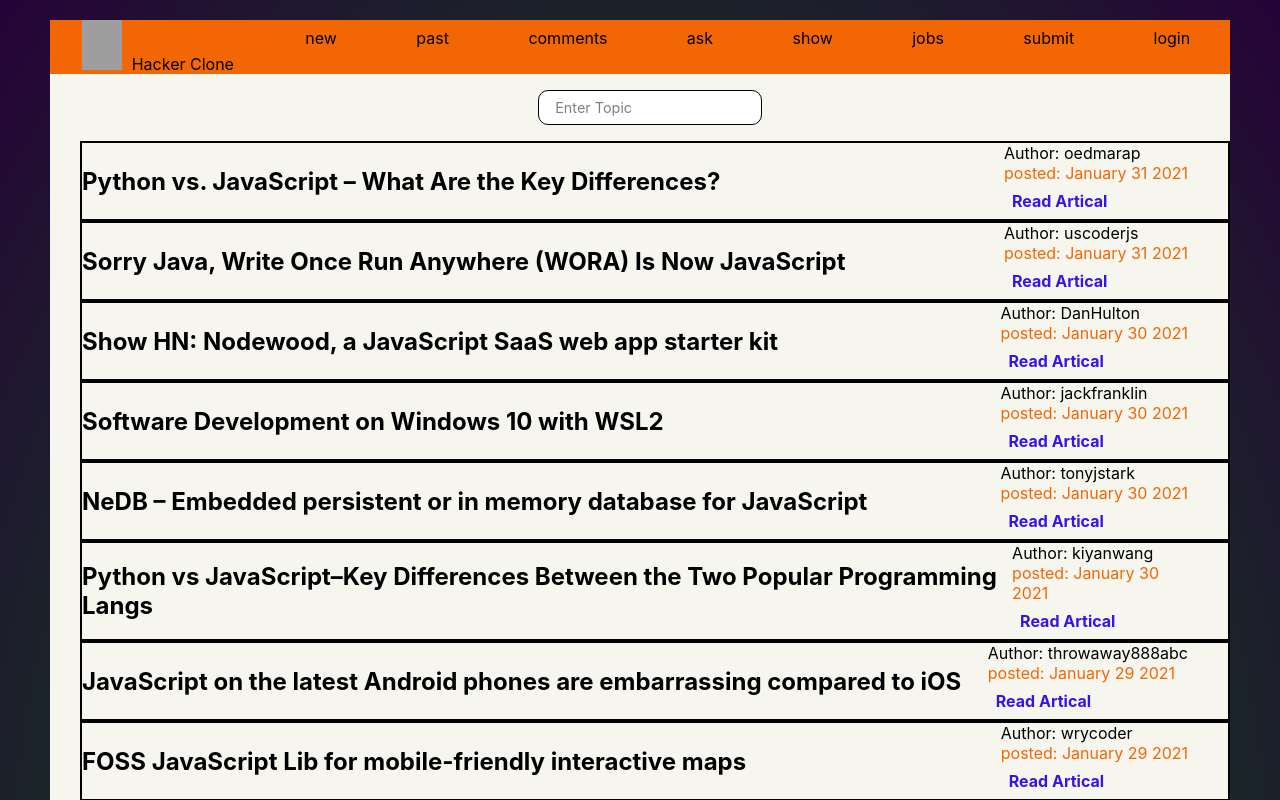
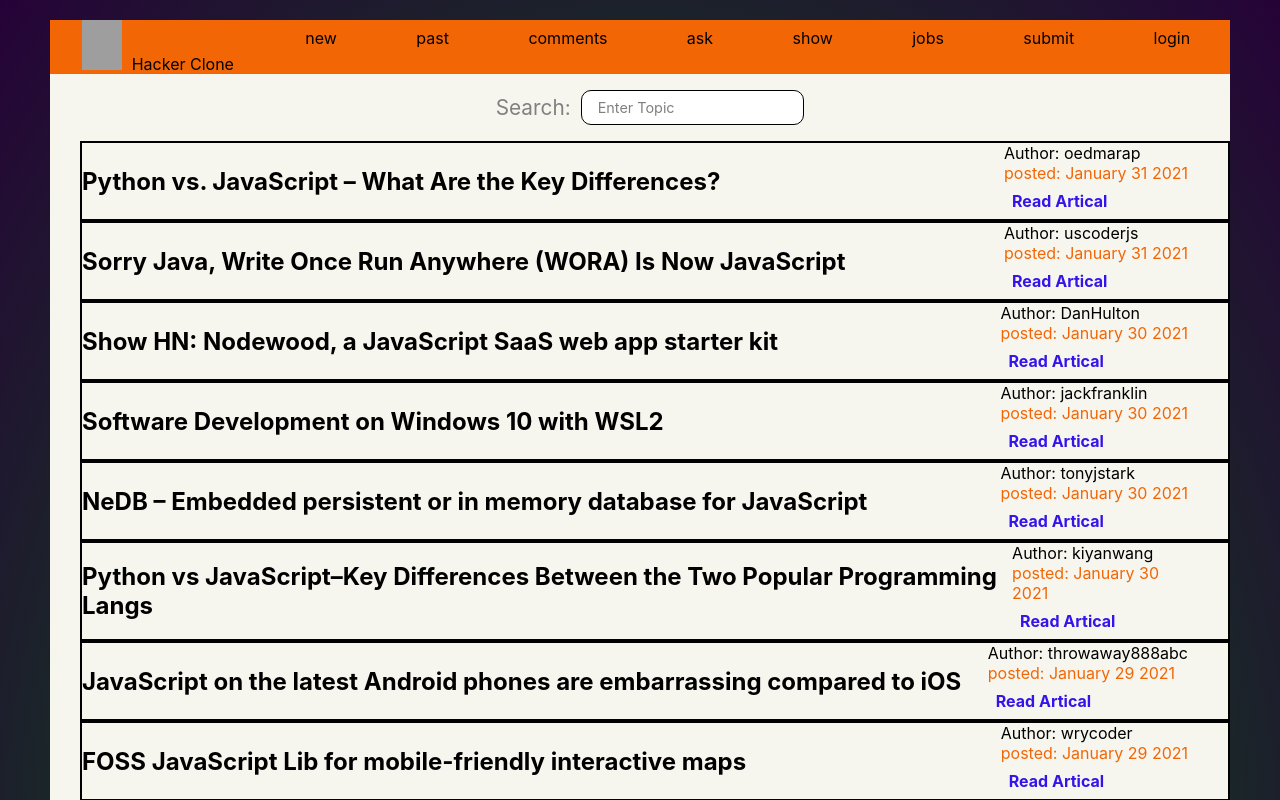
Before and after one commit to skillhunter333/hacker-news-react, a React (Create React App) app: page / in a window 1280 px wide. Shown: the top 800 px of the page. Built offline with nearby package versions, Linux system fonts and the light colour scheme; no server answers; grey boxes are pictures that could not be loaded.

Commit message:
Made changes back to search section

```diff
--- a/src/App.js
+++ b/src/App.js
@@ -78,6 +78,7 @@ export default function App() {
       <div className="news">
         <form>
         <div className="search" >
+        <p id="Search-text">Search:</p>
           <input
             type="text"
             placeholder="Enter Topic"
--- a/src/index.js
+++ b/src/index.js
@@ -1,9 +1,8 @@
 import React from 'react';
 import ReactDOM from 'react-dom/client';
 import './index.css';
-import './App.css'
 import App from './App';
-import reportWebVitals from './reportWebVitals';
+
 
 const root = ReactDOM.createRoot(document.getElementById('root'));
 root.render(
@@ -11,8 +10,3 @@ root.render(
     <App />
   </React.StrictMode>
 );
-
-// If you want to start measuring performance in your app, pass a function
-// to log results (for example: reportWebVitals(console.log))
-// or send to an analytics endpoint. Learn more: https://bit.ly/CRA-vitals
-reportWebVitals();
```
